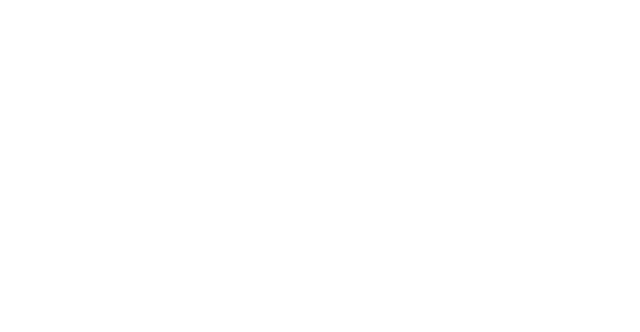
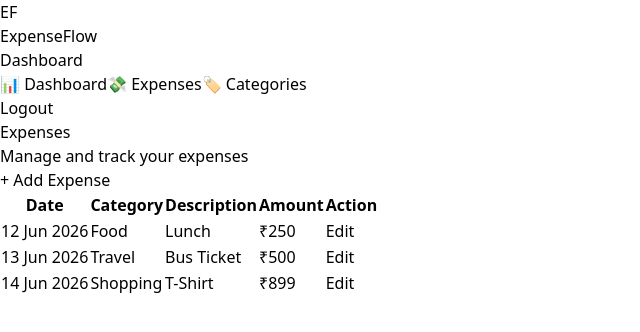
Before and after one commit to Pranavshinde-sa/ExpenseFlow, a React app in the folder frontend/: page /expenses in a window 1280 px wide. Before the commit this address had no page. Shown: the top 332 px of the page, without its empty margins (0-640 px from the left). Built offline with nearby package versions, Linux system fonts and the light colour scheme; the HTML template or start-up script is replaced by a standard one.

Commit message:
Add expenses and categories pages

```diff
--- a/frontend/src/App.jsx
+++ b/frontend/src/App.jsx
@@ -4,6 +4,8 @@ import Home from "./pages/Home";
 import Login from "./pages/Login";
 import Signup from "./pages/signup";
 import Dashboard from "./pages/dashboard";
+import Expenses from "./pages/expense";
+import Categories from "./pages/categories";
 
 function App() {
   return (
@@ -13,6 +15,8 @@ function App() {
         <Route path="/login" element={<Login />} />
         <Route path="/signup" element={<Signup />} />
         <Route path="/dashboard" element={<Dashboard />} />
+        <Route path="/expenses" element={<Expenses />} />
+        <Route path="/categories" element={<Categories />} />
       </Routes>
     </BrowserRouter>
   );
--- /dev/null
+++ b/frontend/src/pages/Categories.jsx
@@ -0,0 +1,73 @@
+import DashboardLayout from "../layouts/DashboardLayout";
+
+function Categories() {
+  return (
+    <DashboardLayout>
+
+      <div className="flex items-center justify-between mb-8">
+
+        <div>
+          <h1 className="text-3xl font-bold text-white">
+            Categories
+          </h1>
+
+          <p className="text-slate-400 mt-1">
+            Organize your expenses into categories
+          </p>
+        </div>
+
+        <button className="rounded-xl bg-gradient-to-r from-emerald-500 to-teal-600 px-5 py-3 font-semibold text-white hover:opacity-90">
+          + Add Category
+        </button>
+
+      </div>
+
+      <div className="grid gap-6 md:grid-cols-2 lg:grid-cols-3">
+
+        <div className="rounded-2xl border border-white/10 bg-white/5 p-6">
+          <h3 className="text-lg font-semibold text-white">
+            Food
+          </h3>
+
+          <p className="mt-2 text-slate-400">
+            Restaurants, groceries and snacks
+          </p>
+        </div>
+
+        <div className="rounded-2xl border border-white/10 bg-white/5 p-6">
+          <h3 className="text-lg font-semibold text-white">
+            Travel
+          </h3>
+
+          <p className="mt-2 text-slate-400">
+            Fuel, bus tickets and transportation
+          </p>
+        </div>
+
+        <div className="rounded-2xl border border-white/10 bg-white/5 p-6">
+          <h3 className="text-lg font-semibold text-white">
+            Shopping
+          </h3>
+
+          <p className="mt-2 text-slate-400">
+            Clothes, gadgets and purchases
+          </p>
+        </div>
+
+        <div className="rounded-2xl border border-white/10 bg-white/5 p-6">
+          <h3 className="text-lg font-semibold text-white">
+            Bills
+          </h3>
+
+          <p className="mt-2 text-slate-400">
+            Electricity, internet and subscriptions
+          </p>
+        </div>
+
+      </div>
+
+    </DashboardLayout>
+  );
+}
+
+export default Categories;
--- /dev/null
+++ b/frontend/src/pages/Expense.jsx
@@ -0,0 +1,147 @@
+import DashboardLayout from "../layouts/DashboardLayout";
+
+function Expenses() {
+  return (
+    <DashboardLayout>
+
+      <div className="flex items-center justify-between mb-8">
+
+        <div>
+          <h1 className="text-3xl font-bold text-white">
+            Expenses
+          </h1>
+
+          <p className="text-slate-400 mt-1">
+            Manage and track your expenses
+          </p>
+        </div>
+
+        <button className="rounded-xl bg-gradient-to-r from-emerald-500 to-teal-600 px-5 py-3 font-semibold text-white hover:opacity-90">
+          + Add Expense
+        </button>
+
+      </div>
+
+      <div className="overflow-hidden rounded-2xl border border-white/10 bg-white/5">
+
+        <table className="w-full">
+
+          <thead className="border-b border-white/10">
+
+            <tr>
+
+              <th className="px-6 py-4 text-left text-sm font-semibold text-slate-300">
+                Date
+              </th>
+
+              <th className="px-6 py-4 text-left text-sm font-semibold text-slate-300">
+                Category
+              </th>
+
+              <th className="px-6 py-4 text-left text-sm font-semibold text-slate-300">
+                Description
+              </th>
+
+              <th className="px-6 py-4 text-left text-sm font-semibold text-slate-300">
+                Amount
+              </th>
+
+              <th className="px-6 py-4 text-left text-sm font-semibold text-slate-300">
+                Action
+              </th>
+
+            </tr>
+
+          </thead>
+
+          <tbody>
+
+            <tr className="border-b border-white/5">
+
+              <td className="px-6 py-4 text-slate-300">
+                12 Jun 2026
+              </td>
+
+              <td className="px-6 py-4 text-white">
+                Food
+              </td>
+
+              <td className="px-6 py-4 text-slate-400">
+                Lunch
+              </td>
+
+              <td className="px-6 py-4 text-rose-400 font-medium">
+                ₹250
+              </td>
+
+              <td className="px-6 py-4">
+                <button className="text-emerald-400 hover:text-emerald-300">
+                  Edit
+                </button>
+              </td>
+
+            </tr>
+
+            <tr className="border-b border-white/5">
+
+              <td className="px-6 py-4 text-slate-300">
+                13 Jun 2026
+              </td>
+
+              <td className="px-6 py-4 text-white">
+                Travel
+              </td>
+
+              <td className="px-6 py-4 text-slate-400">
+                Bus Ticket
+              </td>
+
+              <td className="px-6 py-4 text-rose-400 font-medium">
+                ₹500
+              </td>
+
+              <td className="px-6 py-4">
+                <button className="text-emerald-400 hover:text-emerald-300">
+                  Edit
+                </button>
+              </td>
+
+            </tr>
+
+            <tr>
+
+              <td className="px-6 py-4 text-slate-300">
+                14 Jun 2026
+              </td>
+
+              <td className="px-6 py-4 text-white">
+                Shopping
+              </td>
+
+              <td className="px-6 py-4 text-slate-400">
+                T-Shirt
+              </td>
+
+              <td className="px-6 py-4 text-rose-400 font-medium">
+                ₹899
+              </td>
+
+              <td className="px-6 py-4">
+                <button className="text-emerald-400 hover:text-emerald-300">
+                  Edit
+                </button>
+              </td>
+
+            </tr>
+
+          </tbody>
+
+        </table>
+
+      </div>
+
+    </DashboardLayout>
+  );
+}
+
+export default Expenses;
```
